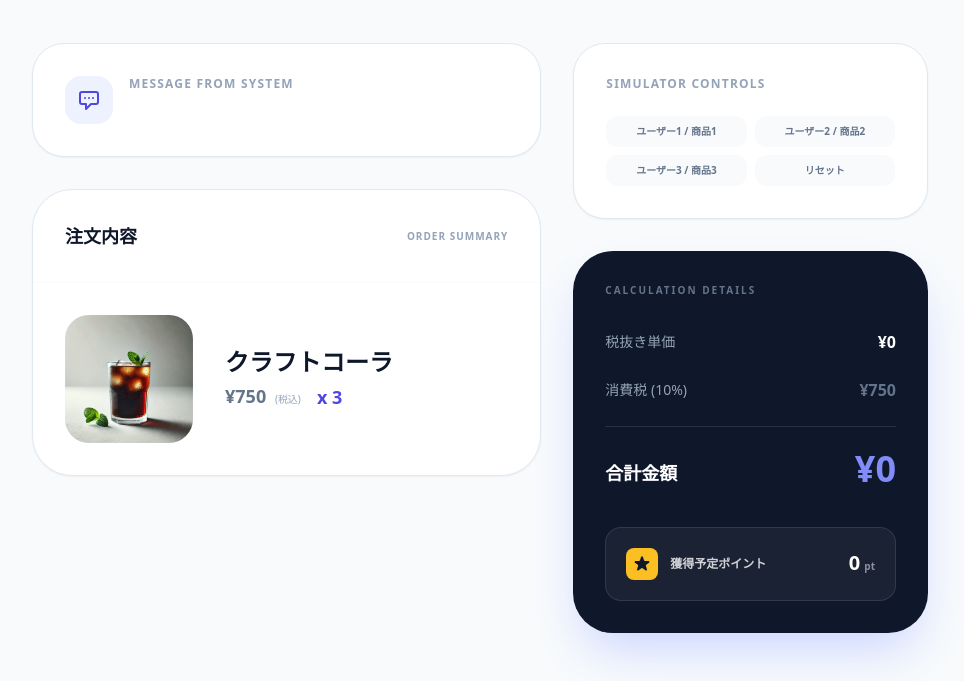
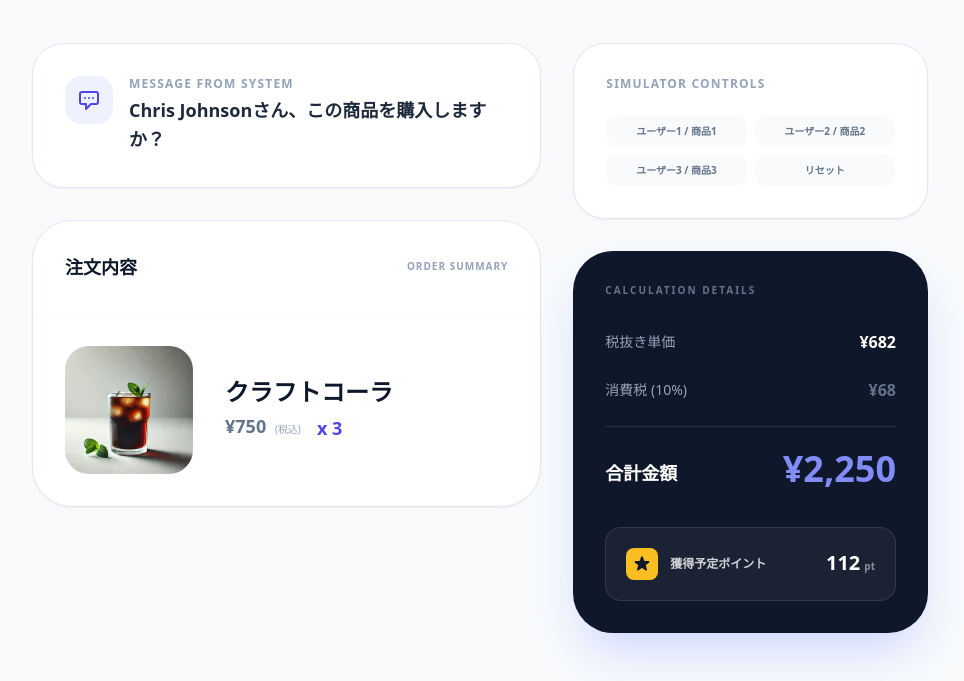
Before and after one commit to mn329/php_practice, a PHP site: page /11_function/order.php in a window 1280 px wide. Shown: the part 127-808 px from the top of the page, without its empty margins (160-1124 px from the left). Run offline with PHP 8.4, Linux system fonts and the light colour scheme; some libraries are stand-ins or nearby versions.

Commit message:
feat(11_function): 注文計算と挨拶クロージャの TODO を実装
合計・税抜単価・ポイントの計算と formatGreeting の return を有効化した。

Co-authored-by: Cursor <cursoragent@cursor.com>

```diff
--- a/11_function/order.php
+++ b/11_function/order.php
@@ -66,7 +66,7 @@ function calculatePoint(int $amount, float $rate = POINT_RATE): int
  * メッセージの作成（無名関数 / クロージャ）
  */
 $formatGreeting = function (string $name) {
-    // return "{$name}さん、この商品を購入しますか？";
+    return "{$name}さん、この商品を購入しますか？";
 };
 
 /**
@@ -84,11 +84,11 @@ $exclTaxPrice = 0;
 $earnedPoints = 0;
 if ($user && $product) {
     // TODO: calculateSubtotal関数を使用して、合計金額を計算
-    $subtotal = 0;
+    $subtotal = calculateSubtotal($product['price'], $quantity);
     // TODO: $getExclTaxPrice を使用して、税込価格から税抜価格を計算
-    $exclTaxPrice = 0;
+    $exclTaxPrice = $getExclTaxPrice($product['price']);
     // TODO: calculatePoint関数を使用して、獲得予定ポイントを計算
-    $earnedPoints = 0;
+    $earnedPoints = calculatePoint($subtotal);
 }
 ?>
 
```
